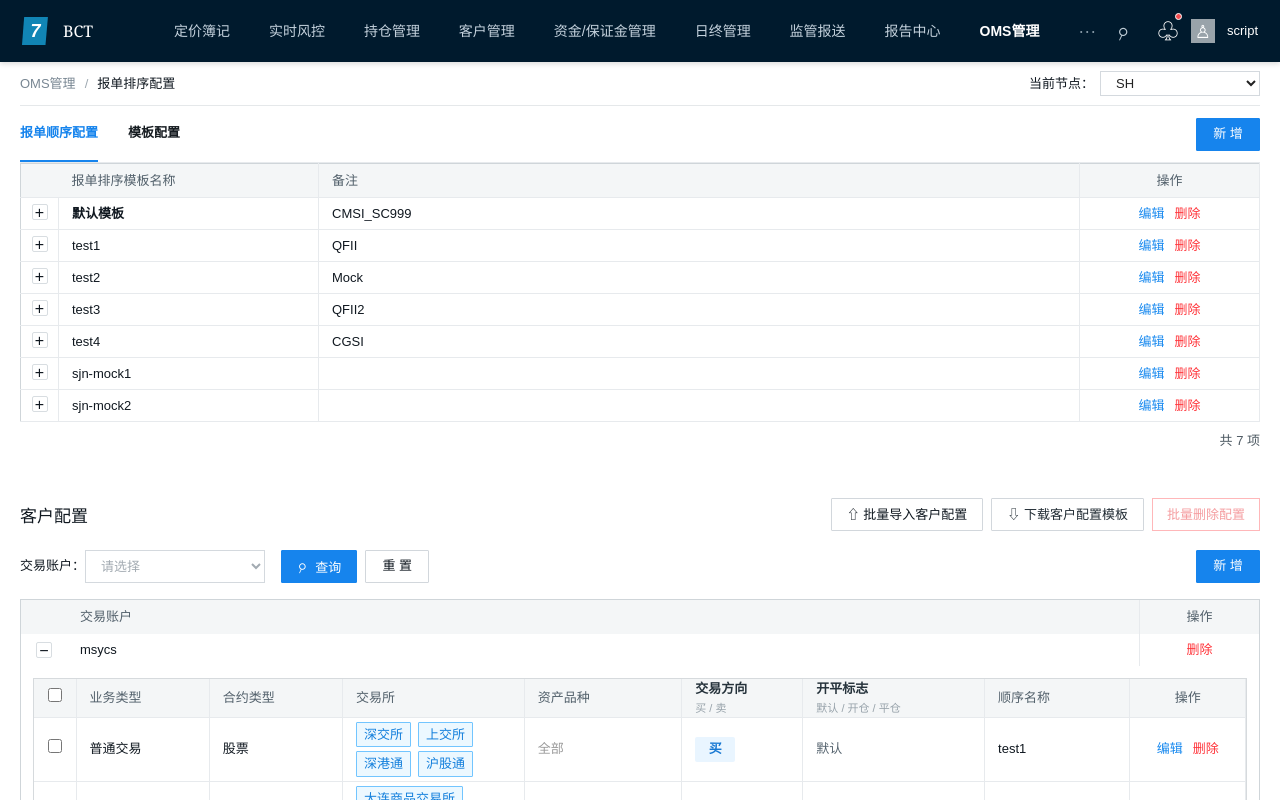
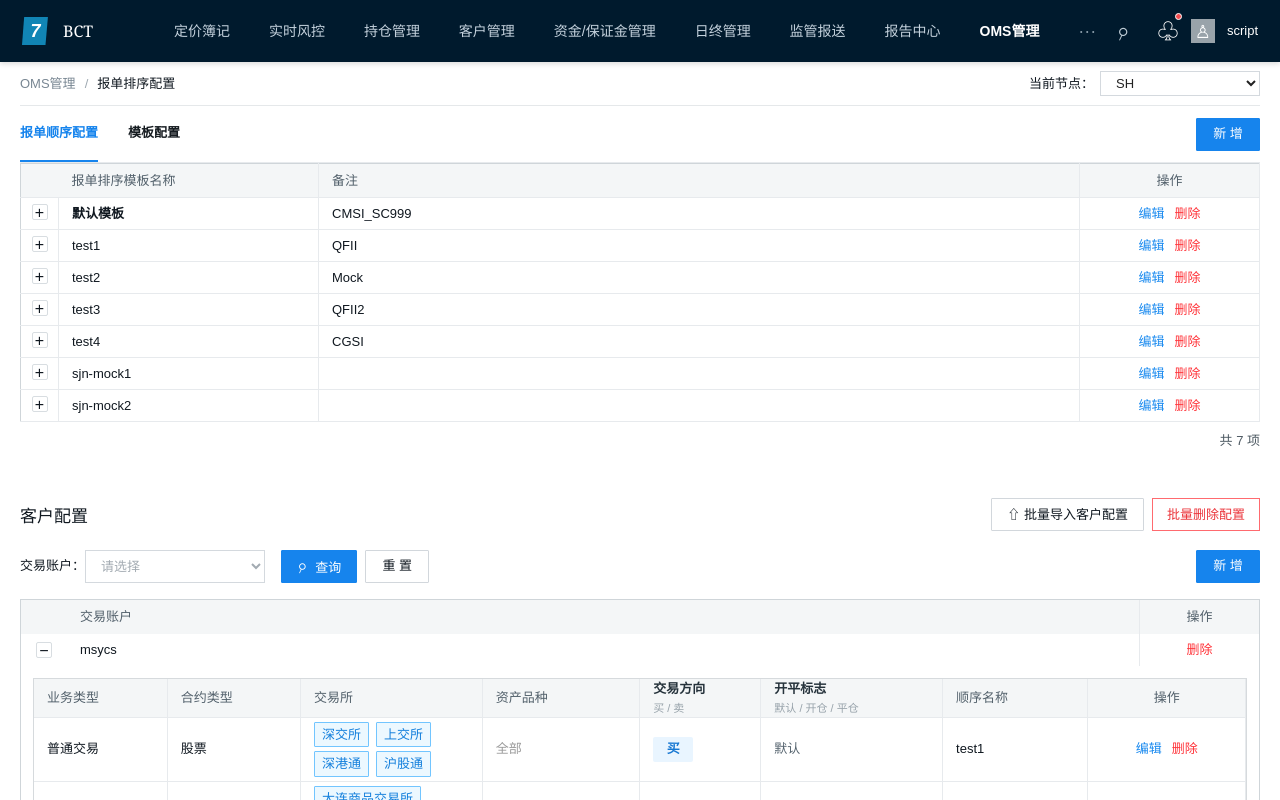
Before and after one commit to ldy-66/bct-order-routing-ui, a Next.js app: page / in a window 1280 px wide. Shown: the top 800 px of the page. Built offline with nearby package versions, Linux system fonts and the light colour scheme.

Commit message:
Refine customer bulk configuration controls

```diff
--- a/app/globals.css
+++ b/app/globals.css
@@ -28,7 +28,6 @@ select:focus,input:focus { border-color:var(--blue); box-shadow:0 0 0 2px rgb(22
 .primary,.ghost { height:33px; min-width:64px; border-radius:1px; padding:0 15px; }
 .primary { border:1px solid var(--blue); background:var(--blue); color:#fff; }.primary:hover { background:#0877dd; }
 .ghost { border:1px solid #d2d7dc; background:#fff; }.small { height:30px; min-width:58px; }
-.button-link { display:inline-flex; align-items:center; justify-content:center; color:#202b33; text-decoration:none; }
 .danger-outline { height:33px; border:1px solid #ff6a6f; background:#fff; color:#eb343a; padding:0 14px; }
 .inline-form { min-height:54px; display:flex; align-items:center; gap:10px; padding:10px 14px; border:1px solid #cfe5f7; border-top:0; background:#f7fbfe; }
 .inline-form input { width:230px; height:30px; }
@@ -70,9 +69,11 @@ select:focus,input:focus { border-color:var(--blue); box-shadow:0 0 0 2px rgb(22
 .search-button { margin-left:8px; }.search-button span { font-size:19px; display:inline-block; transform:rotate(-20deg); margin-right:4px; }.add-account { margin-left:auto; }
 .account-inline-form { margin:-7px 0 14px; border-top:1px solid #cfe5f7; }
 .account-table { border:1px solid #cfd5d9; }.account-head,.account-row { display:grid; grid-template-columns:46px 1fr 120px; align-items:center; }
-.account-head { height:34px; background:var(--head); color:#52606b; }.account-head span:nth-child(2) { padding-left:13px; }
-.account-head span:last-child { height:100%; display:grid; place-items:center; border-left:1px solid var(--grid); }
+.account-head.selection-mode,.account-row.selection-mode { grid-template-columns:46px 40px 1fr 120px; }
+.account-head { height:34px; background:var(--head); color:#52606b; }.account-name-head { padding-left:13px; }
+.account-action-head { height:100%; display:grid; place-items:center; border-left:1px solid var(--grid); }
 .account-row { min-height:32px; border-top:1px solid var(--grid); }.account-row:first-child { border-top:0; }.account-row>*:first-child { justify-self:center; }.account-row>span { padding-left:13px; }.account-row>.link { height:100%; border-left:1px solid var(--grid); }
+.account-select-checkbox { width:14px; height:14px; justify-self:center; accent-color:var(--blue); }
 .rules-wrap { margin:12px 20px 17px 25px; border:1px solid #d6dadd; background:#fff; }
 .rules-table th:nth-child(1){width:11%}.rules-table th:nth-child(2){width:11%}.rules-table th:nth-child(3){width:15%}.rules-table th:nth-child(4){width:13%}.rules-table th:nth-child(5){width:10%}.rules-table th:nth-child(6){width:15%}.rules-table th:nth-child(7){width:12%}.rules-table th:nth-child(8){width:110px}
 .selectable-rules-table th:nth-child(1){width:40px}.selectable-rules-table th:nth-child(2){width:11%}.selectable-rules-table th:nth-child(3){width:11%}.selectable-rules-table th:nth-child(4){width:15%}.selectable-rules-table th:nth-child(5){width:13%}.selectable-rules-table th:nth-child(6){width:10%}.selectable-rules-table th:nth-child(7){width:15%}.selectable-rules-table th:nth-child(8){width:12%}.selectable-rules-table th:nth-child(9){width:110px}
--- a/app/page.tsx
+++ b/app/page.tsx
@@ -131,7 +131,6 @@ type RuleTableProps = {
   onAdd: () => void;
   selectedIds?: number[];
   onToggleSelect?: (id: number) => void;
-  onToggleAll?: () => void;
 };
 
 function RuleTable({
@@ -148,22 +147,14 @@ function RuleTable({
   onAdd,
   selectedIds,
   onToggleSelect,
-  onToggleAll,
 }: RuleTableProps) {
-  const selectable = Boolean(selectedIds && onToggleSelect && onToggleAll);
+  const selectable = Boolean(selectedIds && onToggleSelect);
   return (
     <div className="rules-wrap">
       <table className={`data-table rules-table${selectable ? " selectable-rules-table" : ""}`}>
         <thead><tr>
           {selectable && (
-            <th className="rule-select-col">
-              <input
-                type="checkbox"
-                aria-label={`${scope}全选配置`}
-                checked={rules.length > 0 && selectedIds?.length === rules.length}
-                onChange={onToggleAll}
-              />
-            </th>
+            <th className="rule-select-col" aria-label="批量选择" />
           )}
           <th>业务类型</th><th>合约类型</th><th>交易所</th><th>资产品种</th>
           <th className="direction-head">交易方向<span>买 / 卖</span></th>
@@ -255,6 +246,7 @@ export default function Home() {
   const [showNewAccount, setShowNewAccount] = useState(false);
   const [newAccountName, setNewAccountName] = useState("");
   const [selectedClientRules, setSelectedClientRules] = useState<string[]>([]);
+  const [clientDeleteMode, setClientDeleteMode] = useState(false);
   const [showClientImport, setShowClientImport] = useState(false);
   const [showClientDeleteConfirm, setShowClientDeleteConfirm] = useState(false);
   const [clientImportFileName, setClientImportFileName] = useState("");
@@ -417,6 +409,7 @@ export default function Home() {
       rules: account.rules.filter((rule) => !selected.has(clientRuleKey(account.name, rule.id))),
     })));
     setSelectedClientRules([]);
+    setClientDeleteMode(false);
     setShowClientDeleteConfirm(false);
     notify("客户模板配置批量删除成功");
   };
@@ -711,10 +704,21 @@ export default function Home() {
           <div className="section-title-row">
             <h2>客户配置</h2>
             <div className="client-batch-actions">
-              <button className="ghost" onClick={() => setShowClientImport(true)}>⇧ 批量导入客户配置</button>
-              <a className="ghost button-link" href="/客户报单排序模板批量导入模板.xlsx" download>⇩ 下载客户配置模板</a>
-              <button className="danger-outline" disabled={!selectedClientRules.length} onClick={() => setShowClientDeleteConfirm(true)}>
-                批量删除配置{selectedClientRules.length ? `（${selectedClientRules.length}）` : ""}
+              {!clientDeleteMode && <button className="ghost" onClick={() => setShowClientImport(true)}>⇧ 批量导入客户配置</button>}
+              {clientDeleteMode && <button className="ghost" onClick={() => { setClientDeleteMode(false); setSelectedClientRules([]); }}>取消批量删除</button>}
+              <button
+                className="danger-outline"
+                disabled={clientDeleteMode && !selectedClientRules.length}
+                onClick={() => {
+                  if (!clientDeleteMode) {
+                    setClientDeleteMode(true);
+                    setSelectedClientRules([]);
+                  } else {
+                    setShowClientDeleteConfirm(true);
+                  }
+                }}
+              >
+                {clientDeleteMode ? `删除选中配置${selectedClientRules.length ? `（${selectedClientRules.length}）` : ""}` : "批量删除配置"}
               </button>
             </div>
           </div>
@@ -739,13 +743,28 @@ export default function Home() {
           )}
 
           <div className="account-table">
-            <div className="account-head"><span /><span>交易账户</span><span>操作</span></div>
+            <div className={`account-head${clientDeleteMode ? " selection-mode" : ""}`}>
+              <span />
+              {clientDeleteMode && <span className="account-select-head" />}
+              <span className="account-name-head">交易账户</span>
+              <span className="account-action-head">操作</span>
+            </div>
             {visibleAccounts.map((account) => {
               const isOpen = expandedAccounts.includes(account.name);
               return (
                 <div className="account-block" key={account.name}>
-                  <div className="account-row">
+                  <div className={`account-row${clientDeleteMode ? " selection-mode" : ""}`}>
                     <button className="toggle-button" onClick={() => toggleAccount(account.name)} aria-label={`${isOpen ? "收起" : "展开"}${account.name}`}><Chevron open={isOpen} /></button>
+                    {clientDeleteMode && (
+                      <input
+                        className="account-select-checkbox"
+                        type="checkbox"
+                        aria-label={`全选账户${account.name}下所有配置`}
+                        disabled={!account.rules.length}
+                        checked={account.rules.length > 0 && account.rules.every((rule) => selectedClientRules.includes(clientRuleKey(account.name, rule.id)))}
+                        onChange={() => toggleAllClientRules(account)}
+                      />
+                    )}
                     <span>{account.name}</span><button className="link danger" onClick={() => deleteAccount(account.name)}>删除</button>
                   </div>
                   {isOpen && (
@@ -761,9 +780,8 @@ export default function Home() {
                       onCancel={() => setEditing(null)}
                       onDelete={(id) => deleteRule(account.name, id)}
                       onAdd={() => addRule(account.name)}
-                      selectedIds={account.rules.filter((rule) => selectedClientRules.includes(clientRuleKey(account.name, rule.id))).map((rule) => rule.id)}
-                      onToggleSelect={(id) => toggleClientRule(account.name, id)}
-                      onToggleAll={() => toggleAllClientRules(account)}
+                      selectedIds={clientDeleteMode ? account.rules.filter((rule) => selectedClientRules.includes(clientRuleKey(account.name, rule.id))).map((rule) => rule.id) : undefined}
+                      onToggleSelect={clientDeleteMode ? (id) => toggleClientRule(account.name, id) : undefined}
                     />
                   )}
                 </div>
@@ -811,7 +829,7 @@ export default function Home() {
               </label>
               <div className="template-download-tip">
                 请先
-                <a href="/客户报单排序模板批量导入模板.xlsx" download>下载客户配置标准模板</a>
+                <a href="/客户报单排序模板批量导入模板.xlsx" download>下载客户配置导入模板</a>
                 ，按说明页填写后上传。
               </div>
               {clientImportErrors.length > 0 && (
```
Also changed, not shown: 1 other file (tests, documents, lock files or other folders).
